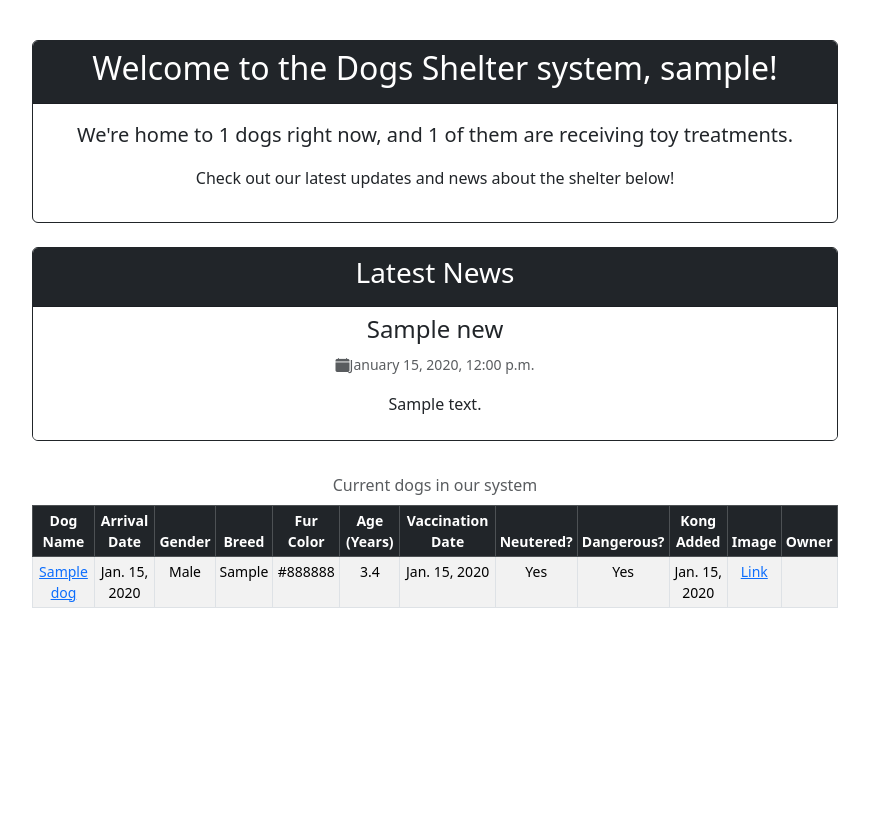
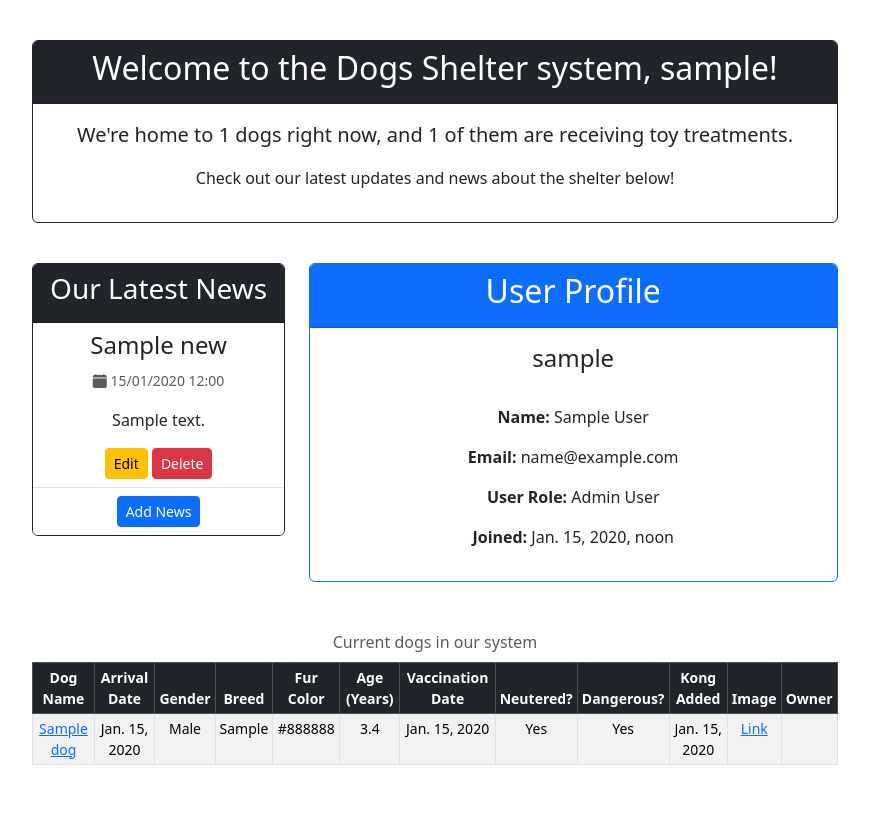
Before and after one commit to Ziadfahom/Dog-Shelter, a Django app: page / in a window 1280 px wide. Shown: the part 56-885 px from the top of the page, without its empty margins (205-1074 px from the left). Before the commit the page ends 664 px from the top, so only its background shows below. Run offline with Django 4.2, Linux system fonts and the light colour scheme; a user stored in the database is signed in; tables that the repository leaves empty hold one stand-in row (values such as "Sample post"); data that the repository does not hold is empty; some libraries are stand-ins or nearby versions.

Commit message:
Moved News to the left side and added a profile display for users on the homepage next to it

```diff
--- a/dogs_app/templates/add_news.html
+++ b/dogs_app/templates/add_news.html
@@ -17,10 +17,10 @@
                         <label for="content">Content</label>
                     </div>
                     <div class="d-grid gap-2 d-md-flex justify-content-md-end">
-                        <button type="submit" class="btn btn-success">Add News</button>
+                        <button type="submit" class="btn btn-success me-2">Add News</button>
+                        <a href="{% url 'home' %}" class="btn btn-secondary">Back</a>
                     </div>
                 </form>
-
             </div>
         </div>
     </div>
--- a/dogs_app/templates/home.html
+++ b/dogs_app/templates/home.html
@@ -18,9 +18,11 @@
             </div>
 
             <!-- News section -->
+            <div class="row">
+                <div class="col-md-4">
                     <div class="card border-dark mt-4 text-center">
                         <div class="card-header text-white bg-dark">
-                    <h3>Latest News</h3>
+                            <h3>Our Latest News</h3>
                         </div>
                         <ul class="list-group list-group-flush">
                             {% for news in news_items %}
@@ -28,17 +30,52 @@
                                     <h4>{{ news.title }}</h4>
                                     <p class="text-muted">
                                         <small>
-                                    <i class="bi bi-calendar-fill"></i>{{ news.created_at|date:"F j, Y, g:i a" }}
+                                            <i class="bi bi-calendar-fill"></i>{{ news.created_at|date:" d/m/Y H:i" }}
                                         </small>
                                     </p>
                                     <p>{{ news.content }}</p>
+                                    {% if user.is_superuser %}
+                                        <div>
+                                            <a href="{% url 'update_news' news.id %}" class="btn btn-warning btn-sm">Edit</a>
+                                            <a href="{% url 'delete_news' news.id %}" class="btn btn-danger btn-sm">Delete</a>
+                                        </div>
+                                    {% endif %}
                                 </li>
                             {% empty %}
                                 <li class="list-group-item">
                                     <p>No news available.</p>
                                 </li>
                             {% endfor %}
+                            {% if user.is_superuser %}
+                                <li class="list-group-item">
+                                    <a href="{% url 'add_news' %}" class="btn btn-primary btn-sm">Add News</a>
+                                </li>
+                            {% endif %}
                         </ul>
+                    </div>
+                </div>
+                <!-- Other sections go here -->
+                <div class="col-md-8">
+                    <!-- Here, you can place the other sections of your application -->
+                    <!-- For example, the user profile -->
+                    <div class="card border-primary mb-3 mt-4 text-center">
+                        <div class="card-header text-center text-white bg-primary">
+                            <h2>User Profile</h2>
+                        </div>
+                        <div class="card-body">
+                            <h4 class="card-title">{{ user.username }}</h4> <br>
+                            <p><strong>Name: </strong>{{ user.first_name }} {{ user.last_name }}</p>
+                            <p><strong>Email: </strong>{{ user.email }}</p>
+                            <p><strong>User Role: </strong>{{ role }} User</p>
+
+                            <!-- You can add more user details here -->
+
+                            <!-- Example of a joined date -->
+                            <p><strong>Joined: </strong>{{ user.date_joined }}</p>
+                        </div>
+                    </div>
+                </div>
+
             </div>
 
             <div class="row justify-content-center">
@@ -101,7 +138,6 @@
                     </table>
                 </div>
             </div>
-    </div>
 
         {% else %}
             <div class="container">
--- a/dogs_app/urls.py
+++ b/dogs_app/urls.py
@@ -14,4 +14,6 @@ urlpatterns = [
     path('update_user/<int:pk>', views.update_user_view, name='update_user'),
     path('update_user_self/', views.update_user_self_view, name='update_user_self'),
     path('add_news/', views.add_news, name='add_news'),
+    path('update_news/<int:news_id>/', views.update_news, name='update_news'),
+    path('delete_news/<int:news_id>/', views.delete_news, name='delete_news'),
 ]
--- a/dogs_app/views.py
+++ b/dogs_app/views.py
@@ -1,4 +1,4 @@
-from django.shortcuts import render, redirect
+from django.shortcuts import render, redirect, get_object_or_404
 from django.contrib.auth import authenticate, login, logout, get_user_model
 from django.contrib.auth.models import User, Group
 from django.contrib.auth.decorators import login_required, user_passes_test
@@ -54,11 +54,16 @@ def home_view(request):
             return redirect('home')
     else:
         # User is not logged in, redirect them to login page (home)
+
+        # Attach user roles to the home page display
+        role = get_user_role(request.user) if request.user.is_authenticated else ""
+
         context = {
             'dogs': all_dogs,
             'total_dogs': total_dogs,
             'toy_treatment_dogs': toy_treatment_dogs,
-            'news_items': news_items
+            'news_items': news_items,
+            'role': role
         }
         return render(request, 'home.html', context=context)
 
@@ -119,6 +124,7 @@ def add_news(request):
         News.objects.create(title=news_title, content=news_content)
         return redirect('home')
     return render(request, 'add_news.html')
+
 
 # Dog record page, displays the details for a single dog
 # Takes in the dog's PK
@@ -312,3 +318,28 @@ def update_user_self_view(request):
     else:
         messages.error(request, "You must be logged in to do that...")
         return redirect('home')
+
+
+# Page for editing the news from the homepage. Only visible to Admins
+@user_passes_test(lambda u: u.is_superuser)
+def update_news(request, news_id):
+    news = get_object_or_404(News, pk=news_id)
+    if request.method == 'POST':
+        news.title = request.POST['title']
+        news.content = request.POST['content']
+        news.save()
+        messages.success(request, f"News Story: '{request.POST['title']}' has been successfully edited...")
+        return redirect('home')
+    return render(request, 'update_news.html', {'news': news})
+
+
+# View for deleting a News story from the homepage. Only available to Admins
+@user_passes_test(lambda u: u.is_superuser)
+def delete_news(request, news_id):
+    news = get_object_or_404(News, pk=news_id)
+    if request.method == 'POST':
+        news_title = news.title
+        news.delete()
+        messages.success(request, f"News Story: '{news_title}' has been successfully deleted...")
+        return redirect('home')
+    return render(request, 'delete_news.html', {'news': news})
```
Also changed, not shown: dogs_app/templates/delete_news.html (added, +24 -0 lines), dogs_app/templates/update_news.html (added, +29 -0 lines), dogs_app/forms.py (line endings or trailing spaces). Lines whose indentation alone changed are shown as unchanged.
